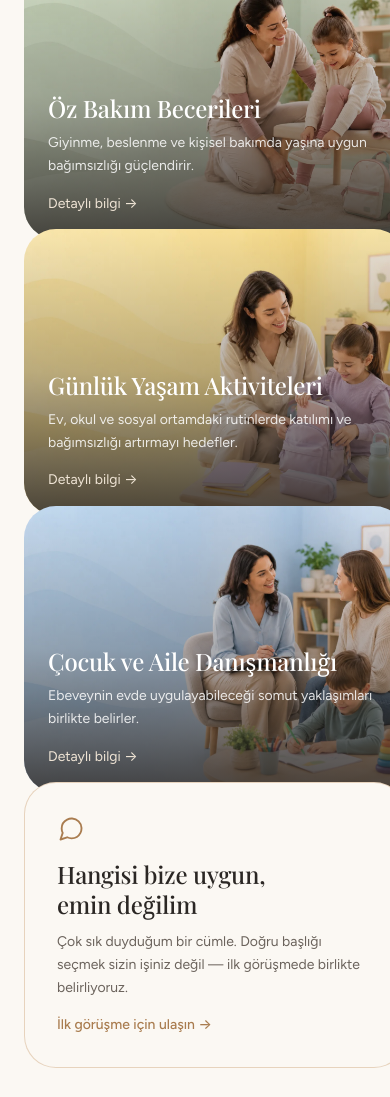
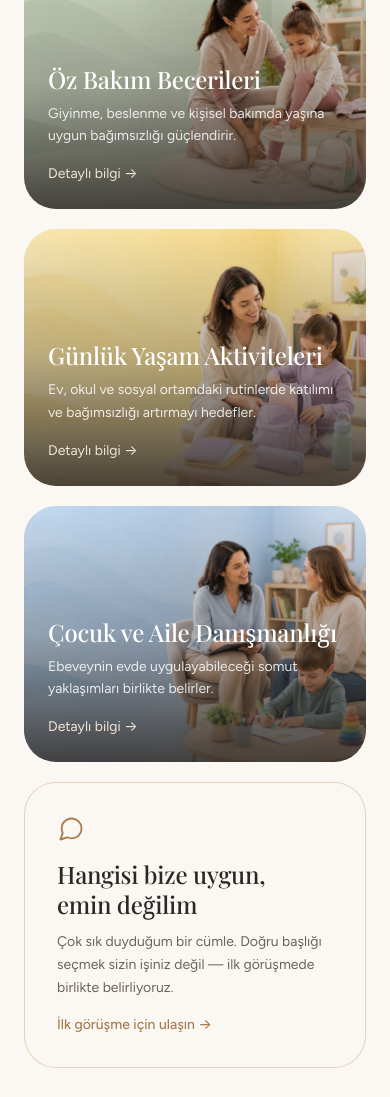
Before and after one commit to kubiroger/Aleynakeskin, a website: page site/index.html in a window 390 px wide. Shown: the part 2315-3412 px from the top of the page. Drawn offline with nearby package versions, Linux system fonts and the light colour scheme.

Commit message:
Stop the service cards overlapping on mobile
Grid items default to min-width:auto, and combined with aspect-[4/3] the
browser sized the cards from their height instead of the column: 381px
wide inside a 327px container, with rows shorter than the cards, so each
card ran past the screen edge and under the next one.

min-w-0 on the cards lets the column drive the width again. Cards now
measure exactly the container width with no horizontal overflow and no
overlap.

Co-Authored-By: Claude Opus 5 <noreply@anthropic.com>

```diff
--- a/site/index.html
+++ b/site/index.html
@@ -352,7 +352,7 @@ tailwind.config = { theme: { extend: {
       </div>
 
       <div class="grid sm:grid-cols-2 lg:grid-cols-3 gap-5 mt-10 fade-up">
-        <a href="hizmet-ergoterapi.html" class="card group relative block rounded-4xl overflow-hidden aspect-[4/3]">
+        <a href="hizmet-ergoterapi.html" class="card group relative block min-w-0 rounded-4xl overflow-hidden aspect-[4/3]">
           <img src="assets/ergoterapi.webp" alt="Masada ahşap şekil oyuncaklarıyla çalışan ergoterapist ve çocuk" width="1448" height="1086" loading="lazy" class="card-img absolute inset-0 w-full h-full object-cover">
           <span class="absolute inset-0 bg-gradient-to-t from-ink/85 via-ink/30 to-transparent"></span>
           <span class="absolute inset-x-0 bottom-0 p-6 text-white">
@@ -361,7 +361,7 @@ tailwind.config = { theme: { extend: {
             <span class="inline-block text-sm text-gold-soft mt-4 group-hover:underline underline-offset-4">Detaylı bilgi &rarr;</span>
           </span>
         </a>
-        <a href="hizmet-duyu-butunleme.html" class="card group relative block rounded-4xl overflow-hidden aspect-[4/3]">
+        <a href="hizmet-duyu-butunleme.html" class="card group relative block min-w-0 rounded-4xl overflow-hidden aspect-[4/3]">
           <img src="assets/duyu-butunleme.webp" alt="Duyusal oyun malzemeleriyle çalışan ergoterapist ve çocuk" width="1448" height="1086" loading="lazy" class="card-img absolute inset-0 w-full h-full object-cover">
           <span class="absolute inset-0 bg-gradient-to-t from-ink/85 via-ink/30 to-transparent"></span>
           <span class="absolute inset-x-0 bottom-0 p-6 text-white">
@@ -370,7 +370,7 @@ tailwind.config = { theme: { extend: {
             <span class="inline-block text-sm text-gold-soft mt-4 group-hover:underline underline-offset-4">Detaylı bilgi &rarr;</span>
           </span>
         </a>
-        <a href="hizmet-oz-bakim-becerileri.html" class="card group relative block rounded-4xl overflow-hidden aspect-[4/3]">
+        <a href="hizmet-oz-bakim-becerileri.html" class="card group relative block min-w-0 rounded-4xl overflow-hidden aspect-[4/3]">
           <img src="assets/oz-bakim.webp" alt="Çocuğun ayakkabısını giymesine yardım eden ergoterapist" width="1448" height="1086" loading="lazy" class="card-img absolute inset-0 w-full h-full object-cover">
           <span class="absolute inset-0 bg-gradient-to-t from-ink/85 via-ink/30 to-transparent"></span>
           <span class="absolute inset-x-0 bottom-0 p-6 text-white">
@@ -379,7 +379,7 @@ tailwind.config = { theme: { extend: {
             <span class="inline-block text-sm text-gold-soft mt-4 group-hover:underline underline-offset-4">Detaylı bilgi &rarr;</span>
           </span>
         </a>
-        <a href="hizmet-gunluk-yasam.html" class="card group relative block rounded-4xl overflow-hidden aspect-[4/3]">
+        <a href="hizmet-gunluk-yasam.html" class="card group relative block min-w-0 rounded-4xl overflow-hidden aspect-[4/3]">
           <img src="assets/gunluk-yasam.webp" alt="Okul çantasını birlikte hazırlayan ergoterapist ve çocuk" width="1448" height="1086" loading="lazy" class="card-img absolute inset-0 w-full h-full object-cover">
           <span class="absolute inset-0 bg-gradient-to-t from-ink/85 via-ink/30 to-transparent"></span>
           <span class="absolute inset-x-0 bottom-0 p-6 text-white">
@@ -388,7 +388,7 @@ tailwind.config = { theme: { extend: {
             <span class="inline-block text-sm text-gold-soft mt-4 group-hover:underline underline-offset-4">Detaylı bilgi &rarr;</span>
           </span>
         </a>
-        <a href="hizmet-aile-danismanligi.html" class="card group relative block rounded-4xl overflow-hidden aspect-[4/3]">
+        <a href="hizmet-aile-danismanligi.html" class="card group relative block min-w-0 rounded-4xl overflow-hidden aspect-[4/3]">
           <img src="assets/aile-danismanlik.webp" alt="Ebeveynle görüşen ergoterapist, yanda çizim yapan çocuk" width="1448" height="1086" loading="lazy" class="card-img absolute inset-0 w-full h-full object-cover">
           <span class="absolute inset-0 bg-gradient-to-t from-ink/85 via-ink/30 to-transparent"></span>
           <span class="absolute inset-x-0 bottom-0 p-6 text-white">
@@ -397,7 +397,7 @@ tailwind.config = { theme: { extend: {
             <span class="inline-block text-sm text-gold-soft mt-4 group-hover:underline underline-offset-4">Detaylı bilgi &rarr;</span>
           </span>
         </a>
-        <a href="iletisim.html" class="group relative flex flex-col justify-center rounded-4xl border border-gold/40 bg-cream p-8 aspect-[4/3] hover:bg-gold-soft transition">
+        <a href="iletisim.html" class="group relative flex flex-col justify-center min-w-0 rounded-4xl border border-gold/40 bg-cream p-8 aspect-[4/3] hover:bg-gold-soft transition">
           <svg class="text-gold-deep" width="28" height="28" viewBox="0 0 24 24" fill="none" stroke="currentColor" stroke-width="1.6" stroke-linecap="round" stroke-linejoin="round" aria-hidden="true"><path d="M21 11.5a8.38 8.38 0 0 1-.9 3.8 8.5 8.5 0 0 1-7.6 4.7 8.38 8.38 0 0 1-3.8-.9L3 21l1.9-5.7a8.38 8.38 0 0 1-.9-3.8 8.5 8.5 0 0 1 4.7-7.6 8.38 8.38 0 0 1 3.8-.9h.5a8.48 8.48 0 0 1 8 8v.5z"/></svg>
           <h3 class="font-display text-2xl mt-4 leading-tight">Hangisi bize uygun, emin değilim</h3>
           <p class="text-sm text-ink-soft mt-3 leading-relaxed">Çok sık duyduğum bir cümle. Doğru başlığı seçmek sizin işiniz değil — ilk görüşmede birlikte belirliyoruz.</p>
```
